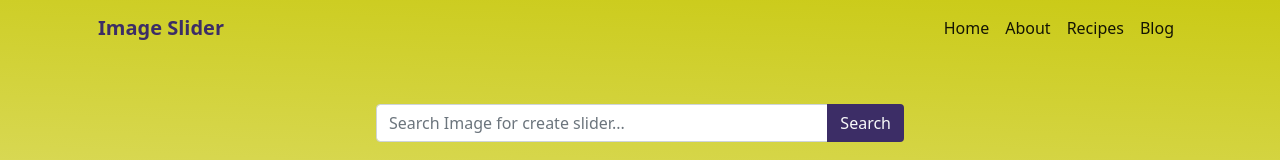
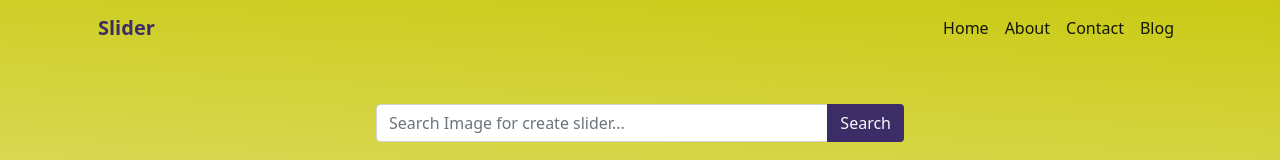
Before and after one commit to agfirst/six-assignment, a plain HTML site: page index.html in a window 1280 px wide. Shown: the top 160 px of the page. Drawn offline with nearby package versions, Linux system fonts and the light colour scheme.

Commit message:
Update index.html

```diff
--- a/index.html
+++ b/index.html
@@ -18,7 +18,7 @@
 <body>
   <div class="container">
     <nav class="navbar navbar-expand-lg navbar-light">
-      <a class="navbar-brand fw-bold" style="color: #3C2D66;" href="#">Image Slider</a>
+      <a class="navbar-brand fw-bold" style="color: #3C2D66;" href="#">Slider</a>
       <button class="navbar-toggler" type="button" data-bs-toggle="collapse" data-bs-target="#navbarNavAltMarkup" aria-controls="navbarNavAltMarkup" aria-expanded="false" aria-label="Toggle navigation">
       <span class="navbar-toggler-icon"></span>
       </button>
@@ -26,7 +26,7 @@
           <div class="navbar-nav">
               <a class="nav-link active" aria-current="page" href="#">Home</a>
               <a class="nav-link active" href="#">About</a>
-              <a class="nav-link active" href="#">Recipes</a>
+              <a class="nav-link active" href="#">Contact</a>
               <a class="nav-link active" href="#">Blog</a>
           </div>
       </div>
```
